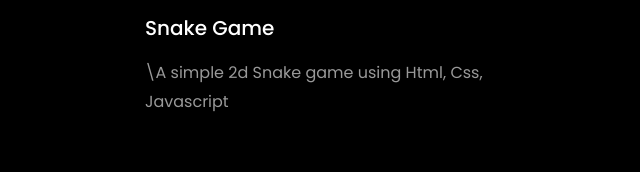
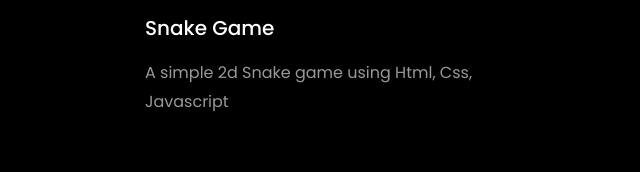
Before and after one commit to AchintKumar02/PortFolio, a plain HTML site: page index.html in a window 1280 px wide. Shown: the part 3968-4140 px from the top of the page, 320-960 px from the left. Drawn offline with Linux system fonts and the light colour scheme; files whose address does not match are found by name.

Commit message:
Update index.html

```diff
--- a/index.html
+++ b/index.html
@@ -371,7 +371,7 @@
 				</a>
 				<div class="text mt-3 float-right d-block">
 				  <h3 class="heading"><a href="#">Snake Game</a></h3>
-				  <p>\A simple 2d Snake game using Html, Css, Javascript</p>
+				  <p>A simple 2d Snake game using Html, Css, Javascript</p>
 				</div>
 			  </div>
 			</div>
```
